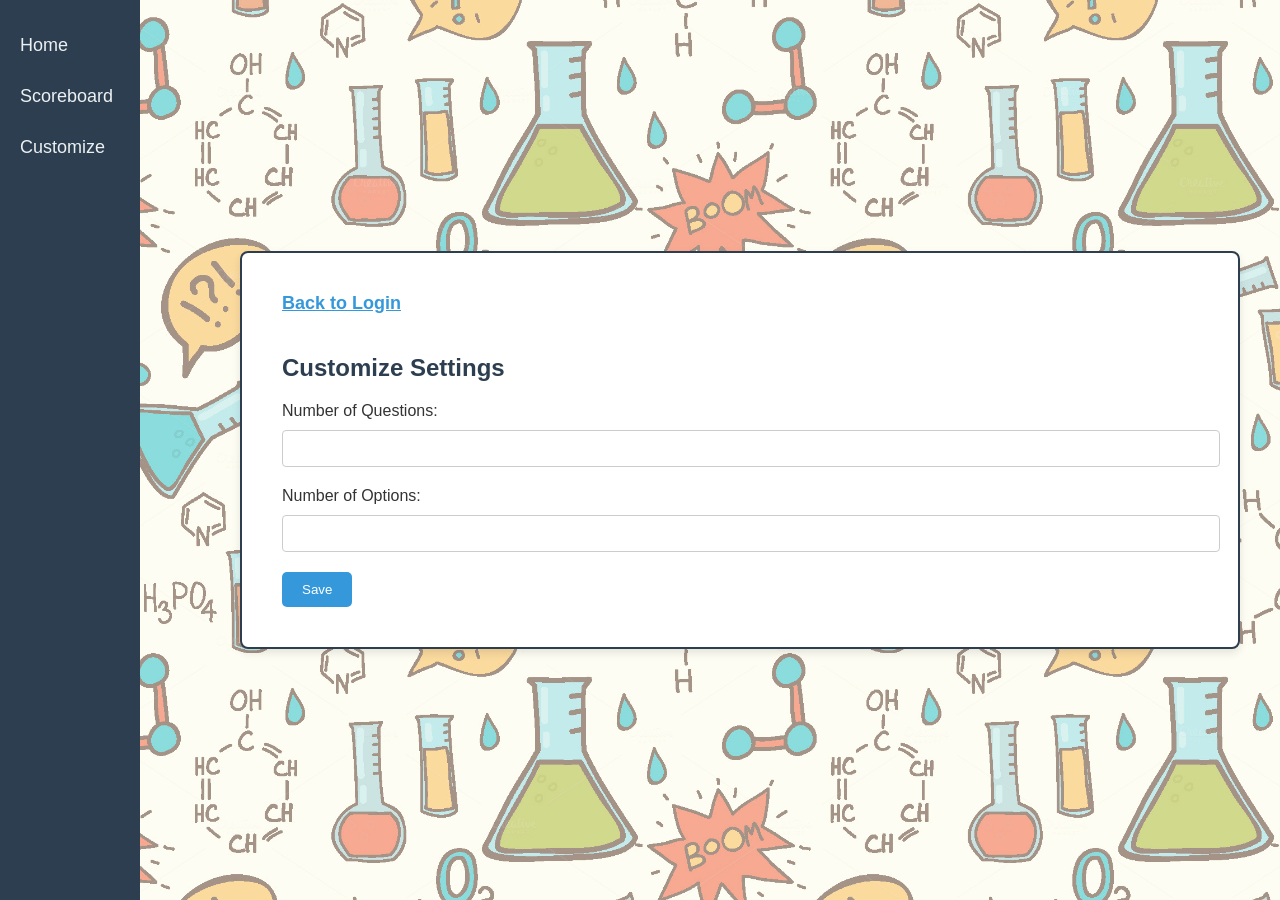
After one commit to mirko-leccese/Organic-Chem-Quiz, a Flask app: page /customize in a window 1280 px wide. The commit adds this page. Run offline with Flask 3, Linux system fonts and the light colour scheme.

Commit message:
fix: fixing layout

```diff
--- a/app.py
+++ b/app.py
@@ -1,32 +1,38 @@
+# Basic imports
 import pandas as pd
 import numpy as np
 import random
 import sqlite3
-
 from datetime import datetime
 
+# Flask imports
 from flask import Flask, render_template, request, redirect, url_for, session
 
+# utils import
+from libs.utils import Utils
+
+# Reading the dataset with molecules, set the main db
 df_orgmol = pd.read_csv('./orgmolecules_dataset.csv', sep=",").reset_index()
+db_path = "database/database.db"
 
 app = Flask(__name__)
-app.secret_key = 'supersecretkey'  # Needed for session management
-
-correct_pairs = []
-
-def get_db_connection():
-    connection = sqlite3.connect("database/database.db")
-    connection.row_factory = sqlite3.Row
-    return connection
+# Needed for session management
+app.secret_key = 'supersecretkey'
 
 @app.route('/', methods=['GET', 'POST'])
 def login():
+    '''
+    Homepage of the web app. The user should log in inserting a username. If username does not exist,
+    we create a new user in the users table.
+    '''
     if request.method == 'POST':
         username = request.form['username'].strip()
+        # if username, check if user already exists in the users table
         if username:
-            connection = get_db_connection()
+            connection = Utils.get_db_connection(db_path)
             user = connection.execute("SELECT * FROM users WHERE username = ?", (username,)).fetchone()
 
+            # otherwise create a new user
             if user is None:
                 connection.execute("INSERT INTO users (username) VALUES (?)", (username,))
                 connection.commit()
@@ -34,6 +40,7 @@ def login():
 
             connection.close()
 
+            # setting session parameters
             session['user_id'] = user['userid']
             session['username'] = user['username']
             session['count'] = 0
@@ -45,6 +52,9 @@ def login():
 
 @app.route('/playgame')
 def playgame():
+    '''
+    Game main page. Here, we pick a random molecule and define the set of possible options
+    '''
     # Redirect to Login if user not in session
     if 'user_id' not in session:
         return redirect(url_for('login'))
@@ -58,6 +68,7 @@ def playgame():
     random_options = list(np.random.choice(df_orgmol[df_orgmol["IUPAC"]!=random_molecule]["IUPAC"], num_options))
     options = random_options + [random_molecule]
 
+    # Shuffling options
     random.shuffle(options)
 
     # Extracting img url of the random molecule chosen
@@ -67,18 +78,24 @@ def playgame():
 
 @app.route('/check_answer', methods=['POST'])
 def check_answer():
+    '''
+    Method to check whether the selected options is the right one
+    '''
     selected_molecule = request.form['selected_molecule']
     question_molecule = request.form['question_molecule']
     correct_answer = request.form['correct_answer']
 
+    # Adding the session count (which counts the number of questions)
     session['count'] = session.get('count', 0) + 1
 
+    # if the answer is correct, updating the correct counter
     if selected_molecule == correct_answer:
         session['correct'] = session.get('correct', 0) + 1
 
     # setting number of questions
     num_questions = session.get("num_questions", 10)
 
+    # return results if sessions counts match the number of questions defined
     if session['count'] >= num_questions:
         return redirect(url_for('results'))
 
@@ -86,14 +103,20 @@ def check_answer():
 
 @app.route('/results')
 def results():
+    '''
+    Result page. We get the number of questions and the correct answers and create a new record in the results table.
+    '''
+    # Define session parameters
     correct = session.get('correct', 0)
     count = session.get('count', 0)
     ratio = round(correct/count*100, 2)
-    playdate = datetime.now()
-    connection = get_db_connection()
+    playdate = datetime.strftime(datetime.now(), "%Y-%m-%d %H:%M:%S")
+
+    # Get the db connection
+    connection = Utils.get_db_connection(db_path)
 
     # Insert results into results table
-    connection.execute("INSERT INTO results (userid, playdate, correct, questions, ratio) VALUES (?,?,?,?,?)", (session["user_id"],playdate,correct, count, ratio))
+    connection.execute("INSERT INTO results (userid, playdate, correct, questions, ratio) VALUES (?,?,?,?,?)", (session["user_id"], playdate, correct, count, ratio))
     connection.commit()
     connection.close()
 
@@ -101,34 +124,52 @@ def results():
 
 @app.route('/reset')
 def reset():
+    '''
+    Method to reset session info when the user press Play Again at the end of each play. The username is not reset. This method just
+    resets counters.
+    '''
     session.pop('count', None)
     session.pop('correct', None)
     return redirect(url_for('playgame'))
 
 @app.route('/logout')
 def logout():
+    '''
+    Method to log out the user when he/she press Log Out at the end of each play.
+    '''
     session.clear()
     return redirect(url_for('login'))
 
 @app.route('/scoreboard')
 def scoreboard():
-    connection = get_db_connection()
+    '''
+    Scoreboard page. We fetch all data from results table and generate the Scoreboard page
+    '''
+    # Get database connection
+    connection = Utils.get_db_connection(db_path)
+
     results = connection.execute("""
         SELECT users.username, results.playdate, results.correct, results.questions, results.ratio
         FROM results
         JOIN users ON results.userid = users.userid
         ORDER BY results.ratio DESC
     """).fetchall()
+
     connection.close()
 
     return render_template('scoreboard.html', results=results)
 
 @app.route('/customize', methods=['GET', 'POST'])
 def customize():
+    '''
+    Customize page. In this page, the user can customize the number of questions and options to display during the game.
+    '''
     if request.method == 'POST':
+        # get values from forms
         num_questions = request.form['num_questions']
         num_options = request.form['num_options']
 
+        # setting session parameters
         session["num_questions"] = int(num_questions)
         session["num_options"] = int(num_options)
 
--- a/database/schema.sql
+++ b/database/schema.sql
@@ -8,7 +8,7 @@ CREATE TABLE IF NOT EXISTS users (
 
 CREATE TABLE IF NOT EXISTS results (
     userid INTEGER,
-    playdate DATETIME,
+    playdate TEXT NOT NULL,
     correct INTEGER,
     questions INTEGER,
     ratio FLOAT
--- a/static/styles.css
+++ b/static/styles.css
@@ -29,6 +29,34 @@ body::before {
     z-index: -1; /* Ensure it's behind the content */
 }
 
+/* Fancy Header */
+.fancy-header {
+    width: 100%; /* Make header full-width */
+    text-align: center;
+    padding: 0px;
+    box-sizing: border-box;
+    z-index: 1000; /* Ensure it appears above other elements */
+    position: fixed; /* Fix it to the top of the page */
+    top: 0;
+    left: 100px;
+}
+
+.fancy-header h1 {
+    font-family: 'Comic Sans MS', cursive; /* Cartoon-style font */
+    font-size: 60px;
+    font-weight: 700; /* Adjust weight as needed */
+    margin: 0;
+    letter-spacing: 2px;
+    background: linear-gradient(to right, #2615be, #fa4336); /* Gradient from blue to red */
+    -webkit-background-clip: text; /* Clip background to text */
+    -webkit-text-fill-color: transparent; /* Make text fill color transparent to show the gradient */
+    background-clip: text; /* For non-webkit browsers */
+}
+
+.small-header {
+    color: #2c3e50
+}
+
 /* Container for Layout */
 .container {
     display: flex;
@@ -39,7 +67,7 @@ body::before {
 
 /* Sidebar Navigation */
 .sidebar {
-    width: 150px; /* Reduced width */
+    width: 100px; /* Reduced width */
     background-color: #2c3e50;
     color: white;
     height: 100vh;
@@ -64,7 +92,7 @@ body::before {
     color: #1abc9c;
 }
 
-/* Main Content */
+/* Main Box, used everywhere except for Play Game containers */
 .main-box {
     margin-left: 200px; /* Adjusted for reduced sidebar width */
     padding: 40px;
@@ -75,7 +103,7 @@ body::before {
     border: 2px solid #2c3e50; /* 3px wide solid border with a color */
 }
 
-/* Main Content */
+/* Definition of containers during play. */
 .play-box {
     margin-left: 200px;
     padding: 40px;
@@ -204,7 +232,7 @@ body::before {
     transform: translateY(-2px);
 }
 
-/* Question style*/
+/* Question style */
 .question-style {
     color: #2c3e50;
     font-size: 20px;
--- /dev/null
+++ b/templates/customize.html
@@ -0,0 +1,29 @@
+<!DOCTYPE html>
+<html lang="en">
+<head>
+    <meta charset="UTF-8">
+    <title>Customize</title>
+    <link rel="stylesheet" type="text/css" href="{{ url_for('static', filename='styles.css') }}">
+</head>
+<body>
+    <div class="container">
+        <div class="sidebar">
+            <a href="{{ url_for('login') }}">Home</a>
+            <a href="{{ url_for('scoreboard') }}">Scoreboard</a>
+            <a href="{{ url_for('customize') }}">Customize</a>
+        </div>
+
+        <div class="main-box">
+            <a href="{{ url_for('login') }}" class="back-to-login">Back to Login</a>
+            <h2 class="small-header">Customize Settings</h2>
+            <form method="POST" class="customize-form">
+                <label for="num_questions">Number of Questions:</label>
+                <input type="number" id="num_questions" name="num_questions" required>
+                <label for="num_options">Number of Options:</label>
+                <input type="number" id="num_options" name="num_options" required>
+                <button type="submit">Save</button>
+            </form>
+        </div>
+    </div>
+</body>
+</html>
--- a/templates/playgame.html
+++ b/templates/playgame.html
@@ -2,13 +2,13 @@
 <html lang="en">
 <head>
     <meta charset="UTF-8">
-    <title>Organic Molecule Quiz</title>
+    <title>Game</title>
     <link rel="stylesheet" href="{{ url_for('static', filename='styles.css') }}">
 </head>
 <body>
     <div class="container">
         <div class="sidebar">
-            <a href="{{ url_for('login') }}">Login</a>
+            <a href="{{ url_for('login') }}">Home</a>
             <a href="{{ url_for('scoreboard') }}">Scoreboard</a>
             <a href="{{ url_for('customize') }}">Customize</a>
         </div>
--- a/templates/results.html
+++ b/templates/results.html
@@ -8,12 +8,13 @@
 <body>
     <div class="container">
         <div class="sidebar">
+            <a href="{{ url_for('login') }}">Home</a>
             <a href="{{ url_for('scoreboard') }}">Scoreboard</a>
             <a href="{{ url_for('customize') }}">Customize</a>
         </div>
 
         <div class="play-box">
-            <h1>Game Results</h1>
+            <h2 class="small-header">Game Results</h2>
             <p>You correctly identified {{ correct }} molecules out of {{ count }} displayed structures.</p>
             <div class="options">
                 <form action="{{ url_for('reset') }}" method="get">
--- a/templates/scoreboard.html
+++ b/templates/scoreboard.html
@@ -8,14 +8,14 @@
 <body>
     <div class="container">
         <div class="sidebar">
-            <a href="{{ url_for('login') }}">Login</a>
+            <a href="{{ url_for('login') }}">Home</a>
             <a href="{{ url_for('scoreboard') }}">Scoreboard</a>
             <a href="{{ url_for('customize') }}">Customize</a>
         </div>
 
         <div class="main-box">
             <a href="{{ url_for('login') }}" class="back-to-login">Back to Login</a>
-            <h2>Scoreboard</h2>
+            <h2 class="small-header">Scoreboard</h2>
             <table class="table">
                 <thead>
                     <tr>
```
Also changed, not shown: libs/utils.py (added, +18 -0 lines), templates/index.html (+8 -4 lines), database/database.db, static/backimage.jpg (added), static/backimage2.jpg (added).
